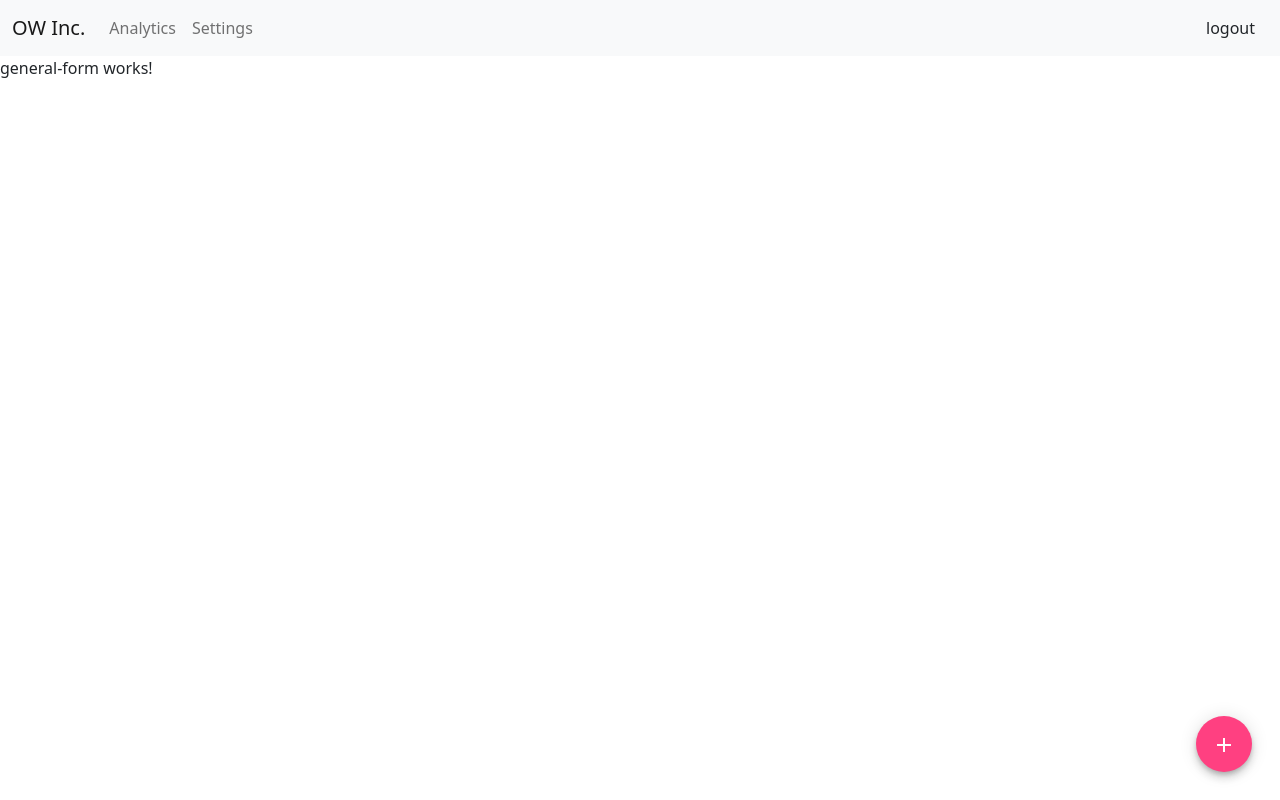
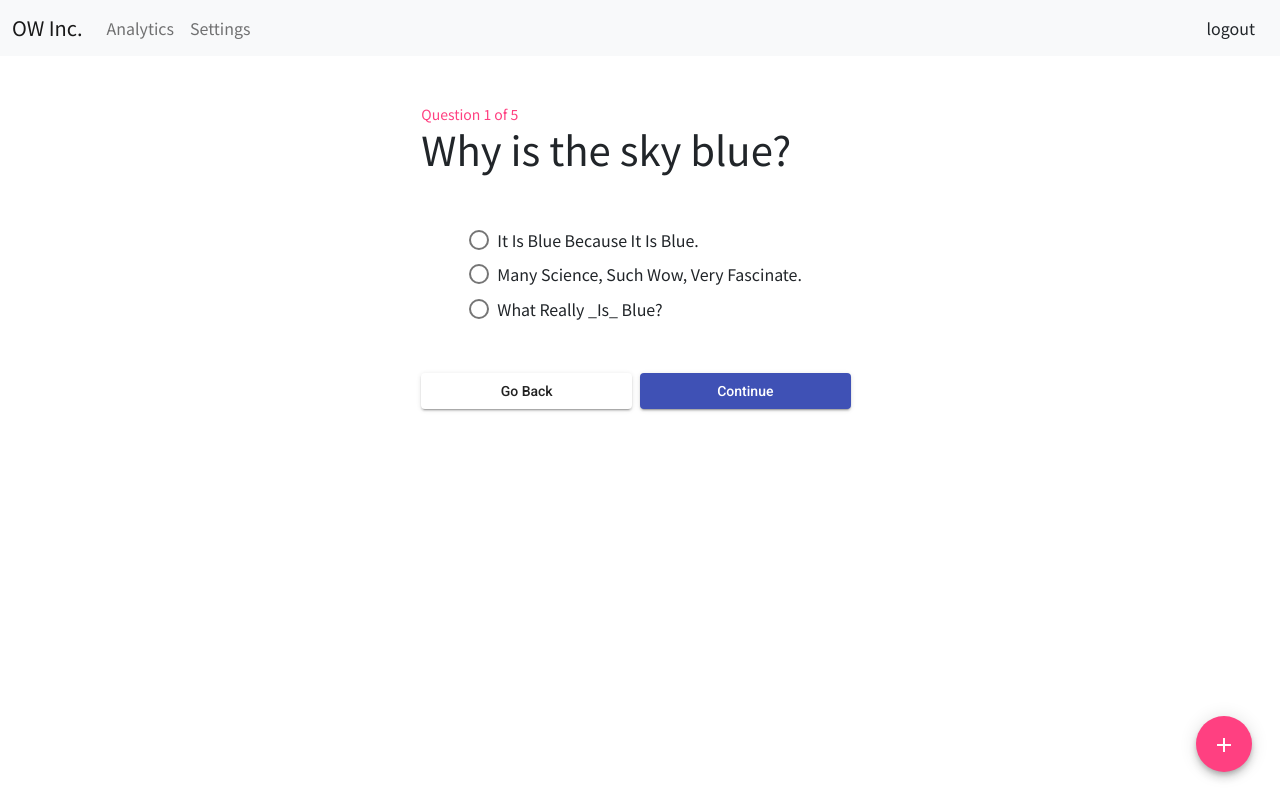
Before and after one commit to alb12-la/overspecified-prototype, an Angular app: page /home/new in a window 1280 px wide. Built offline with nearby package versions, Linux system fonts and the light colour scheme.

Commit message:
Use interview service

```diff
--- a/src/app/components/general-form/general-form.component.html
+++ b/src/app/components/general-form/general-form.component.html
@@ -1 +1,27 @@
-<p>general-form works!</p>
+<!-- Multiple Choice -->
+<div class="col-md-5 col-12 p-5 m-auto">
+    <div class="material-pink small">
+        Question {{ this.index + 1}} of {{this.questions.length }}
+    </div>
+
+    <div *ngIf="this.currentQuestion" class="question-container">
+        <h1>{{ currentQuestion.question }}</h1>
+        <!-- Choices-->
+        <div class="d-flex flex-column m-5"
+            *ngIf="this.currentQuestion.choices && this.currentQuestion.choices.length > 0 ">
+            <mat-radio-button class="tp-radio-button my-1" *ngFor="let option of this.currentQuestion.choices"
+                [value]="option">
+                {{option | titlecase }}
+            </mat-radio-button>
+        </div>
+    </div>
+
+    <div *ngIf="currentQuestion.hint" class="hint small"> {{ currentQuestion.hint }}</div>
+
+    <div class="mt-2">
+        <section class="d-flex flex-row">
+            <button  mat-raised-button class="col">Go Back</button>
+            <button  mat-raised-button class="mx-2 col" color="primary" (click)="onContinue()">Continue</button>
+        </section>
+    </div>
+</div>
--- a/src/app/components/general-form/general-form.component.ts
+++ b/src/app/components/general-form/general-form.component.ts
@@ -1,4 +1,5 @@
 import { Component, OnInit } from '@angular/core';
+import { InterviewService, Question } from 'src/app/services/interview.service';
 
 @Component({
   selector: 'app-general-form',
@@ -7,9 +8,19 @@ import { Component, OnInit } from '@angular/core';
 })
 export class GeneralFormComponent implements OnInit {
 
-  constructor() { }
+  constructor(private interviewService: InterviewService) { }
+  questions: Question[];
+  currentQuestion: Question;
+  index = 0;
 
   ngOnInit() {
+    this.questions = this.interviewService.getQuestions();
+    this.currentQuestion = this.questions[this.index];
   }
 
+
+  onContinue() {
+    this.index++;
+    this.currentQuestion = this.questions[this.index];
+  }
 }
--- a/src/app/components/home/home.component.html
+++ b/src/app/components/home/home.component.html
@@ -1,4 +1,4 @@
-<!-- NAV -->
+<!-- Nav -->
 <nav class="navbar navbar-expand-lg navbar-light bg-light">
     <div class="container-fluid">
         <a class="navbar-brand" href="home">OW Inc.</a>
@@ -24,7 +24,12 @@
 </nav>
 
 
-<button class="new-interview-btn" mat-fab color="accent" aria-label="New interview"  [routerLink]="['new']">
+<div>
+    <router-outlet></router-outlet>
+</div>
+
+
+<!-- New Interview Btn-->
+<button class="new-interview-btn" mat-fab color="accent" aria-label="New Interview" [routerLink]="['new']">
     <mat-icon>add</mat-icon>
 </button>
-<router-outlet></router-outlet>
--- a/src/styles.scss
+++ b/src/styles.scss
@@ -1,9 +1,35 @@
 /* You can add global styles to this file, and also import other style files */
-
-html, body { height: 100%; }
-body { margin: 0; font-family: Roboto, "Helvetica Neue", sans-serif; }
 
 
 // styles.scss
 // @import "variables";
+$mat-primary-color : #ff4081;
 @import "~bootstrap/scss/bootstrap.scss";
+
+
+html,
+body {
+    height: 100%;
+}
+
+body {
+    margin: 0;
+}
+
+
+// Typography
+@import url('https://fonts.googleapis.com/css2?family=Noto+Sans+JP:wght@400;700&display=swap');
+
+body {
+    font-family: 'Noto Sans JP', sans-serif;
+}
+
+.mat-radio-button {
+    font-family: 'Noto Sans JP', sans-serif;
+
+}
+//
+
+.material-pink {
+    color: $mat-primary-color
+}
```
